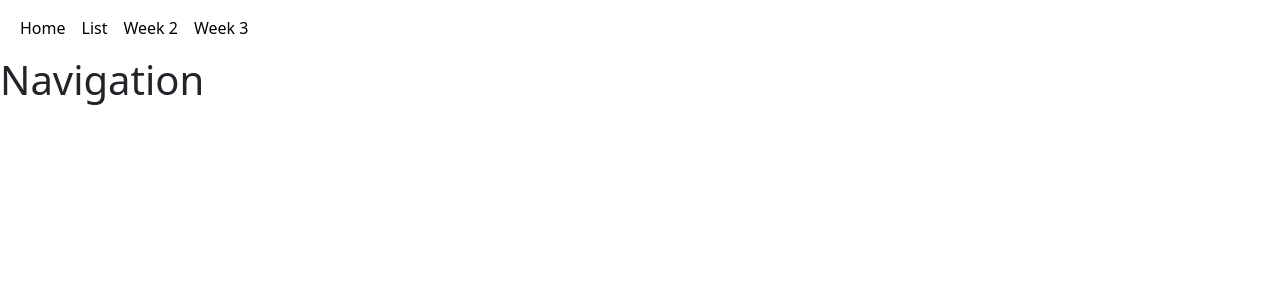
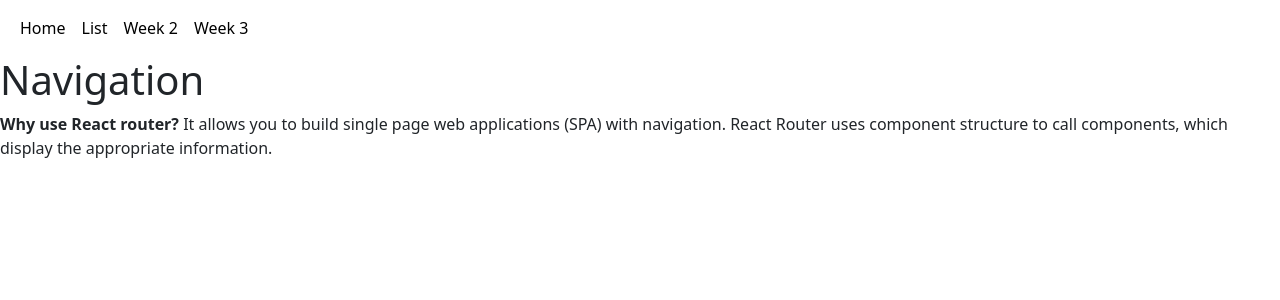
Before and after one commit to Tanushree227/starting_app, a React (Create React App) app: page /week-3 in a window 1280 px wide. Shown: the top 300 px of the page. Built offline with nearby package versions, Linux system fonts and the light colour scheme.

Commit message:
react router

```diff
--- a/src/components/Week3.js
+++ b/src/components/Week3.js
@@ -5,6 +5,7 @@ export default function Week3() {
   return (
     <div>
         <h1>Navigation</h1>
+        <p><strong>Why use React router?</strong> It allows you to build single page web applications (SPA) with navigation. React Router uses component structure to call components, which display the appropriate information.</p>
     </div>
   )
 }
```
